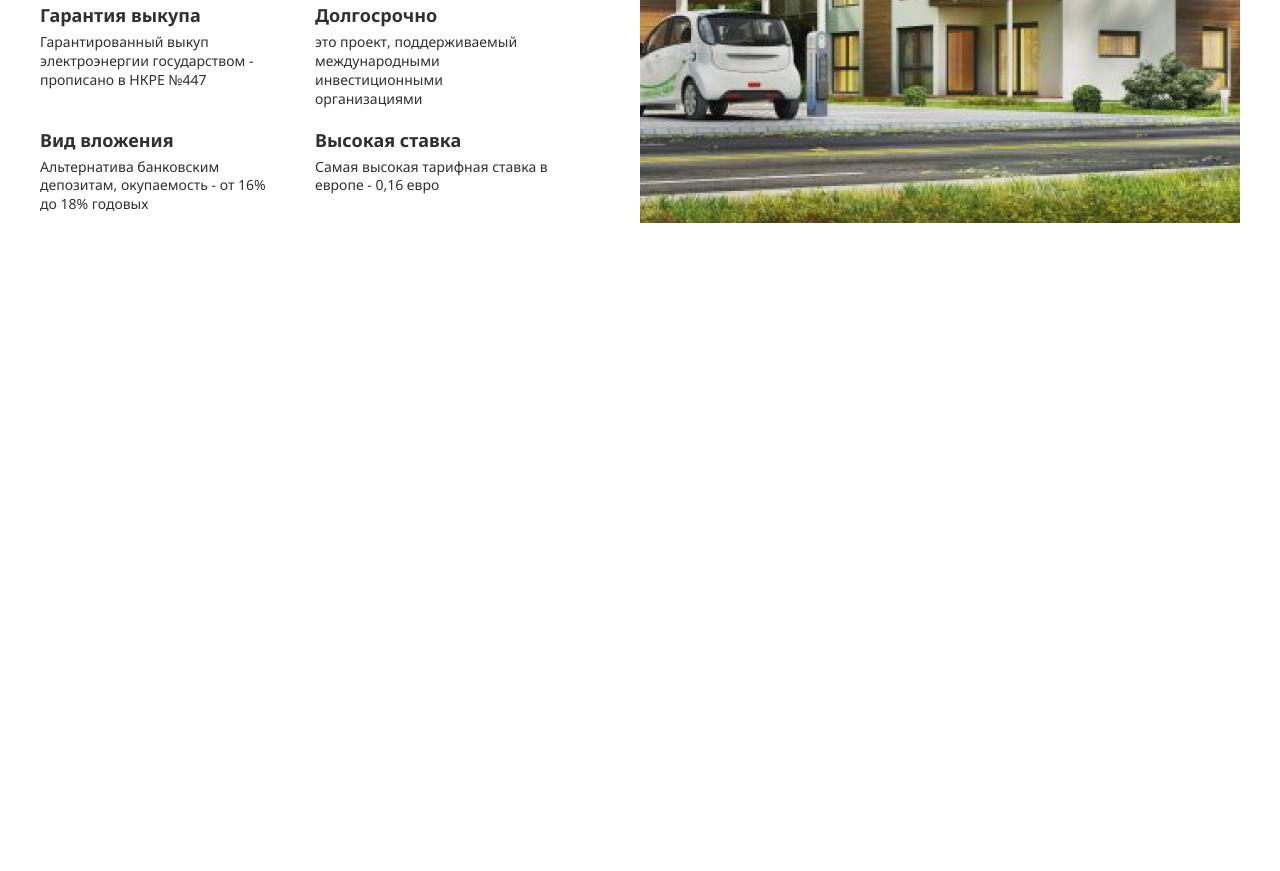
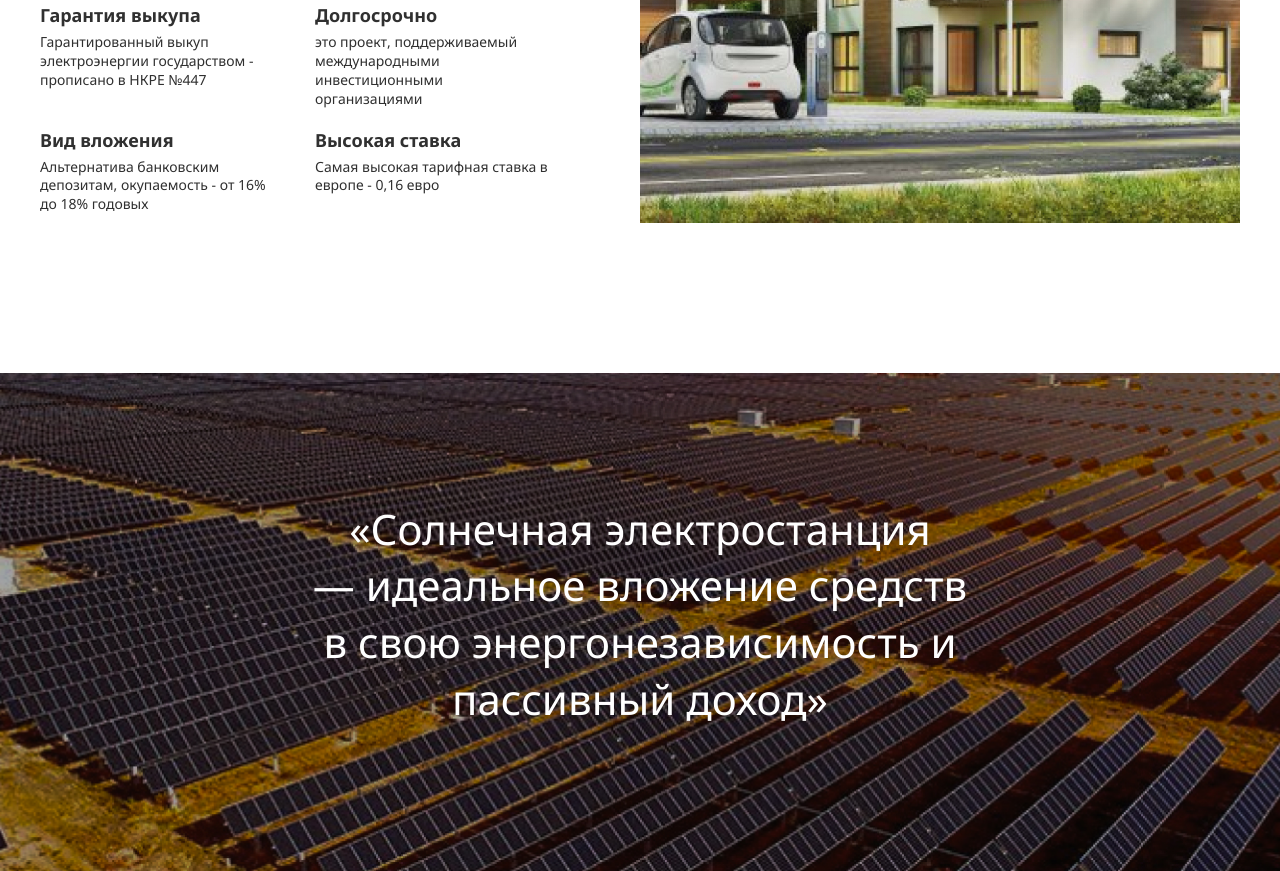
Before and after one commit to RyabovEvgeniy/Solar, a plain HTML site: page index.html in a window 1280 px wide. Shown: the part 2513-3384 px from the top of the page. Before the commit the page ends 2886 px from the top, so only its background shows below. Drawn offline with nearby package versions, Linux system fonts and the light colour scheme.

Commit message:
Сверстал блок blockquote

```diff
--- a/css/style.scss
+++ b/css/style.scss
@@ -350,3 +350,18 @@ body {
 		}
 	}
 }
+
+// blockquote
+.blockquote {
+	background: url('../img/blockquote-bg.jpg') center / cover no-repeat;
+	padding: 128px 10px 144px;
+	text-align: center;
+	// .blockquote__text
+
+	&__text {
+		color: #fff;
+		font-size: 42px;
+		max-width: 670px;
+		margin: 0 auto;
+	}
+}
--- a/index.html
+++ b/index.html
@@ -157,6 +157,9 @@
 				</div>
 			</div>
 		</section>
+		<blockquote class="blockquote">
+			<p class="blockquote__text">«Солнечная электростанция <br> — идеальное вложение средств	в свою энергонезависимость и пассивный доход»</p>
+		</blockquote>
 		<main class="main"></main>
 		<footer class="footer"></footer>
 	</div>
```
Also changed, not shown: css/style.css, img/blockquote-bg.jpg (added).
